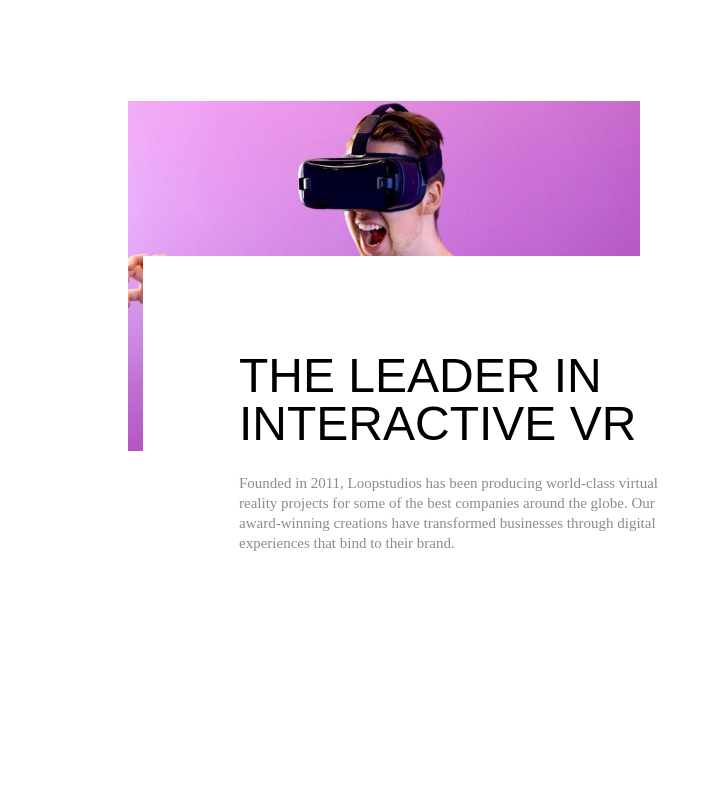
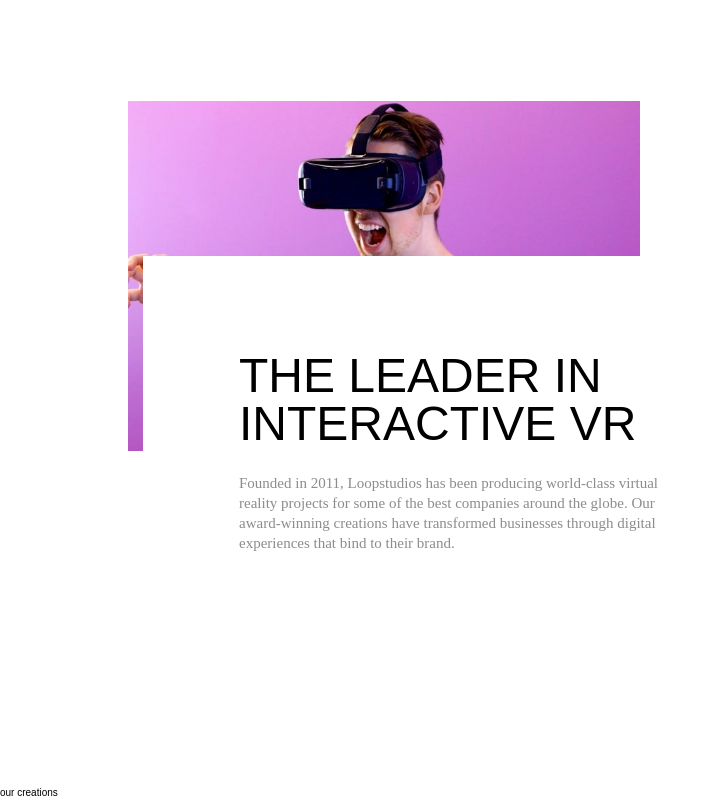
Before and after one commit to ortonb110/loopstudio, a React (Create React App) app: page / in a window 1280 px wide. Shown: the part 809-1609 px from the top of the page, without its empty margins (0-720 px from the left). Built offline with nearby package versions, Linux system fonts and the light colour scheme.

Commit message:
Working on Card and Button UI

```diff
--- a/src/Components/Main/Main.jsx
+++ b/src/Components/Main/Main.jsx
@@ -20,6 +20,10 @@
                     </div>
                 </div>
            </article>
+           <section>
+                <h3>our creations</h3>
+
+           </section>
         </main>
     )
 }
```
